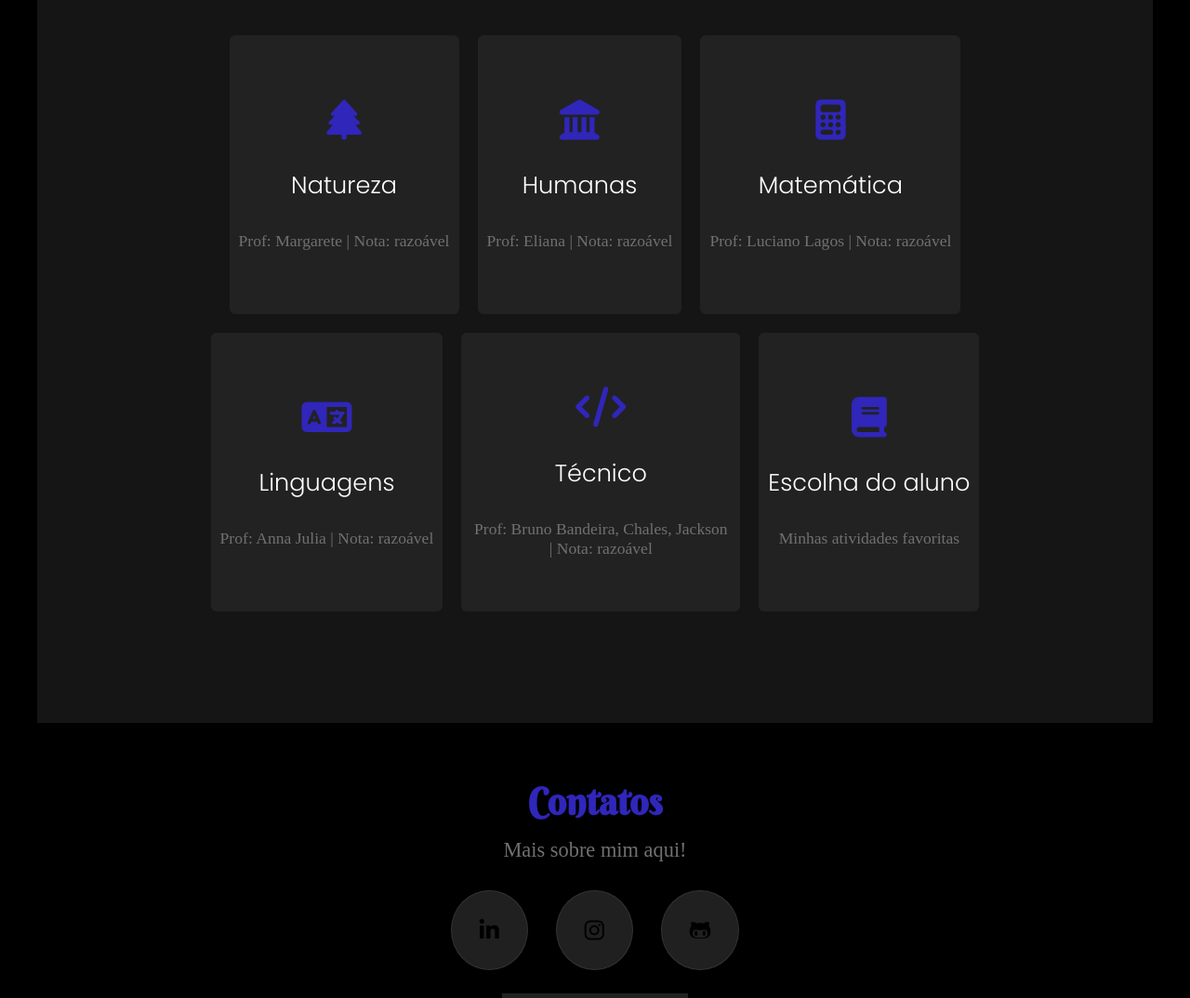
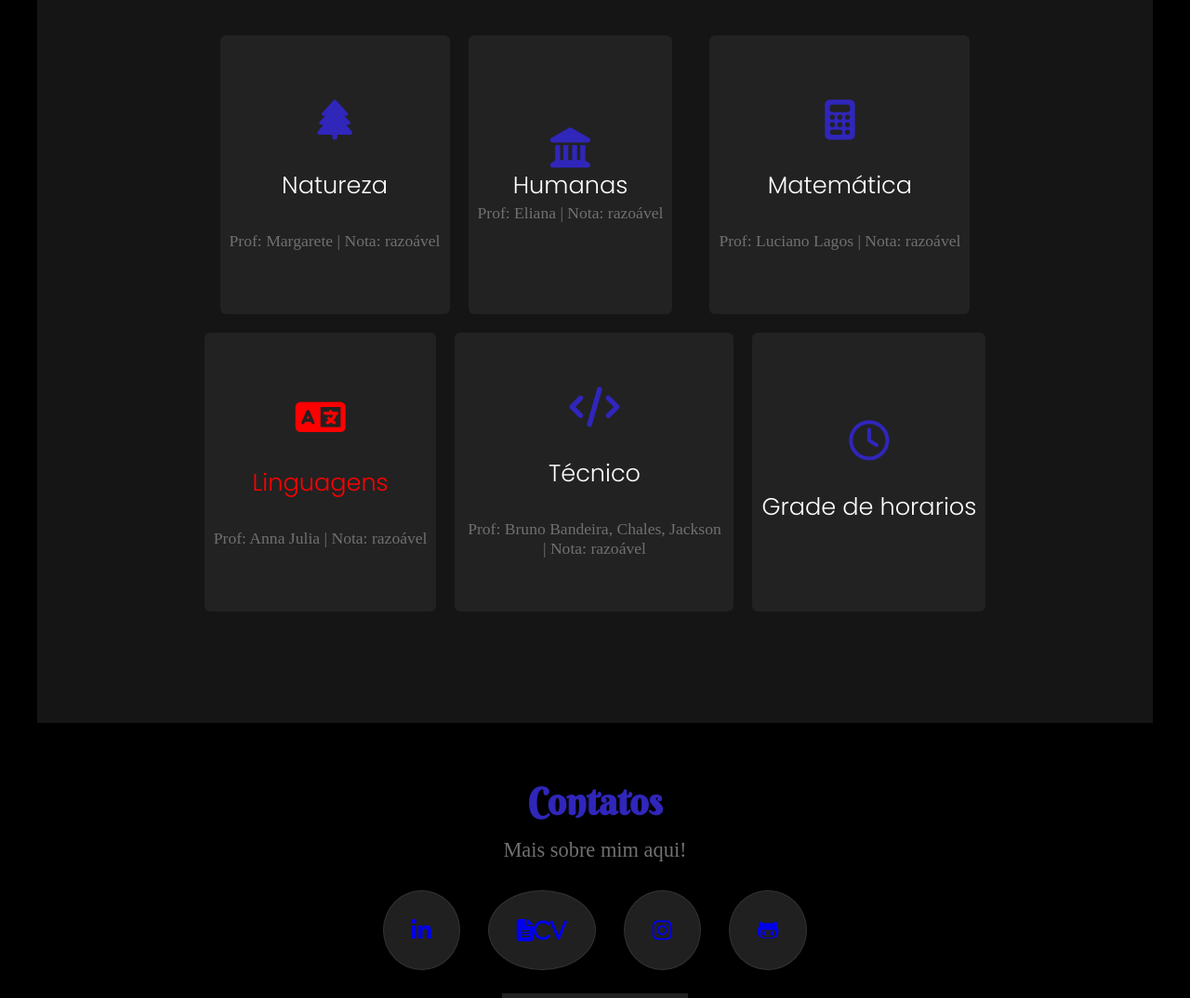
Before and after one commit to ThVbs/GuiPortfolio, a plain HTML site: page index.html in a window 1280 px wide. Shown: the part 1720-2794 px from the top of the page at 93% size. Drawn offline with Linux system fonts and the light colour scheme.

Commit message:
Update #2

```diff
--- a/index.html
+++ b/index.html
@@ -17,7 +17,7 @@
         <h1>Tio <span>Gui</span></h1>
         <nav>
             <ul aria-label="Navegação primária" class="navegacao-primaria">
-                <li><a href="#home">Home</a></li>
+                <li><a href="#home">Home</li></a>
                 <li><a href="#sobre_titulo">Sobre</a></li>
                 <li><a href="#resume">Resumo</a></li>
                 <li><a href="#footer_sociais">Contato</a></li>
@@ -28,10 +28,8 @@
     </header>
     <section aria-label="seção curriculo dowload Leonardo" class="section-div">
         <div>
-            <h2>Olá! Eu Sou</h2>
-            <h2 class="digitando">Estudante de desenvolvimento de sistemas</h2>
-            <p>.</p>
-            <a href="#">Dowload CV</a>
+            <h2>Olá! Meu nome Guilherme</h2>
+            <h2 class="digitando">Estudante de desenvolvimento de sistemas </h2>
         </div>
         <img src="/imgs/EU.PNG" alt="ilustrativa imagem de uma pessoa">
     </section>
@@ -50,17 +48,16 @@
             <div class="sobre_conteudo">
                 <div class="sobre_texto">
                     <h1>Meu nome é Guilherme - TioGui</h1>
-                    <p>-------------------------
-                        <br>
-                        <br>
-                        -------------------------
+                    <p>Tenho vontade de estar sempre querendo aprender algo novo, sou bom com pessoas, tenho facilidade
+                        na fala e bastante carisma ao público, sou muito esforçado e dedicado, sou
+                        extrovertida bem flexivel.
                     </p>
                 </div>
                 <div class="sobre_info">
                     <p><i class="fa-solid fa-calendar-days"></i>Aniversário: 01 jun 2005</p>
-                    <p><i class="fa-solid fa-location-dot"></i>Address: Florianólis, Brazil</p>
+                    <p><i class="fa-solid fa-location-dot"></i>Endereço: Florianólis, Brazil</p>
                     <p><i class="fa-sharp fa-solid fa-globe"></i>Linguas: Portugues, inglês </p>
-                    <p><i class="fa-solid fa-flag"></i>Nacionalidade: Brazilian</p>
+                    <p><i class="fa-solid fa-flag"></i>Nacionalidade: Brasil</p>
                     <p><i class="fa-solid fa-phone-volume"></i>Telefone: +55 (48) 9 9649-9833</p>
                     <p><i class="fa-solid fa-envelope"></i>Email: guilhermeguina092@gmail.com</p>
                 </div>
@@ -79,36 +76,51 @@
         </div>
         <div class="my_services">
             <ul aria-label="Navegação secundaria">
+                <a
+                    href="https://www.canva.com/design/DAFyFge6Uyw/iIk9ttCbIpN4btBqnoSByQ/edit?utm_content=DAFyFge6Uyw&utm_campaign=designshare&utm_medium=link2&utm_source=sharebutton">
                     <li>
                         <i class="fa-solid fa-tree" style="color: #3026ba;"></i>
                         <h3>Natureza</h3>
                         <p>Prof: Margarete | Nota: razoável </p>
                     </li>
+                </a>
                 <li>
+                    <a
+                        href="https://www.canva.com/design/DAFyFq1Wbbg/rMiaac340VDBtLLPvsAvLA/edit?utm_content=DAFyFq1Wbbg&utm_campaign=designshare&utm_medium=link2&utm_source=sharebutton">
                         <i class="fa-solid fa-landmark" style="color: #3026ba;"></i>
                         <h3>Humanas</h3>
                         <p>Prof: Eliana | Nota: razoável </p>
                 </li>
+                </a>
+                <a
+                    href="https://www.canva.com/design/DAFyF48fhOM/uFEF0SdHwW-85OnSDdVzcw/edit?utm_content=DAFyF48fhOM&utm_campaign=designshare&utm_medium=link2&utm_source=sharebutton ">
                     <li>
                         <i class="fa-solid fa-calculator" style="color: #3026ba;"></i>
                         <h3>Matemática</h3>
                         <p>Prof: Luciano Lagos | Nota: razoável </p>
                     </li>
+                </a>
+                <a href="#">
                     <li>
-                    <i class="fa-solid fa-language" style="color: #3026ba;"></i>
-                    <h3>Linguagens</h3>
+                        <i class="fa-solid fa-language" style="color: red;"></i>
+                        <h3 style="color: red;">Linguagens</h3>
                         <p>Prof: Anna Julia | Nota: razoável </p>
                     </li>
+                </a>
+
                 <li>
                     <i class="fa-solid fa-code" style="color: #3026ba;"></i>
                     <h3>Técnico</h3>
                     <p>Prof: Bruno Bandeira, Chales, Jackson | Nota: razoável </p>
                 </li>
+
+                <a href="./imgs/grade.png">
                     <li>
-                    <i class="fa-solid fa-book" style="color: #3026ba;"></i>
-                    <h3>Escolha do aluno</h3>
-                    <p>Minhas atividades favoritas</p>
+                        <i class="fa-regular fa-clock" style="color: #3026ba;"></i>
+                        <h3>Grade de horarios</h3>
                     </li>
+                </a>
+
             </ul>
         </div>
     </section>
@@ -120,9 +132,28 @@
         </div>
         <nav aria-label="navegação de links sociais">
             <ul class="footer_sociais">
-                <li><i class="fa-brands fa-linkedin-in"><a href="#"></a></i></li>
-                <li><i class="fa-brands fa-instagram"><a href="https://www.instagram.com/guilhermeegjc/?next=%2F"></a></i></li>
-                <li><i class="fa-brands fa-github-alt"><a href="https://github.com/tiogui"></a></i></li>
+
+                <a href="https://www.linkedin.com/in/guilherme-juvencio-233196278/">
+                    <li><i class="fa-brands fa-linkedin-in"></i></li>
+                </a>
+
+                <a href="#">
+                    <li>
+                        <i class="fa-solid fa-file-lines">CV</i>
+                    </li>
+                </a>
+
+                <a href="https://www.instagram.com/guilhermeegjc/?hl=pt-br">
+                    <li>
+                        <i class="fa-brands fa-instagram"></i>
+                    </li>
+                </a>
+
+                <a href="https://github.com/tiogui">
+                    <li>
+                        <i class="fa-brands fa-github-alt"></i>
+                    </li>
+                </a>
             </ul>
         </nav>
     </footer>
--- a/style.css
+++ b/style.css
@@ -16,6 +16,9 @@ body {
 
 }
 
+a{
+    z-index: 1;
+}
 
 /* HEADER */
 
```
Also changed, not shown: imgs/grade.png (added), 1 other file. Lines whose indentation alone changed are shown as unchanged.
